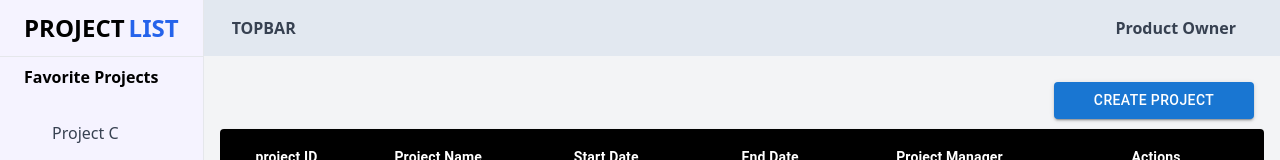
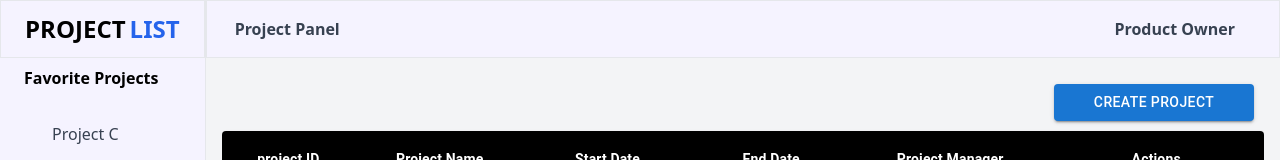
Before and after one commit to ashutoshgarg1988/project_panel, a React app: page /projects in a window 1280 px wide. Shown: the top 160 px of the page. Built offline with nearby package versions, Linux system fonts and the light colour scheme; some icons are missing.

Commit message:
Loader added & added a custom delay after edit/add project

```diff
--- a/src/App.jsx
+++ b/src/App.jsx
@@ -18,35 +18,40 @@ import 'react-toastify/dist/ReactToastify.css';
 import MenuIcon from '@mui/icons-material/Menu';
 import { useState } from 'react';
 import ProfileMenu from './components/ProfileMenu';
+import ComponentLoader from './components/ui/ComponentLoader';
+import { useProjects } from './store/ProjectContext';
 
 function App() {
   const [sidebarOpen, setSidebarOpen] = useState(true);
-
+  const {isLoadingState} = useProjects();
   return (
     <BrowserRouter>
       <div className="flex">
         {sidebarOpen && <Sidebar />}
-        <div className="flex flex-col flex-1">
+        <div className="flex h-dvh flex-col flex-1">
           {/* Topbar */}
-          <div className="bg-slate-200 px-1 py-4 font-bold">
+          <div className="bg-violet-50 px-1 py-4 font-bold border">
             <div className='flex justify-between'>
               <div>
                 <MenuIcon onClick={()=> setSidebarOpen(!sidebarOpen)} className="cursor-pointer text-gray-700"/>
-                <span className="px-2 text-gray-700">TOPBAR</span>
+                <span className="px-2 text-gray-700">Project Panel</span>
               </div>
               <ProfileMenu/>
             </div>
           </div>
           {/* Main content */}
           <div className="flex-1 p-4 bg-gray-100" style={{ maxHeight: 'calc(100dvh - 60px)' }}>
-            <Routes>
+            {isLoadingState ?
+              <ComponentLoader componentHeight={"calc(100dvh - 90px)"} loaderSize={100}/>
+              : <Routes>
                 <Route path={ROUTES.HOME} element={<Navigate to={ROUTES.PROJECTS} replace />} />
                 <Route path={ROUTES.PROJECTS} element={<ProjectListPage />} />
                 <Route path={ROUTES.PROJECT_DETAIL} element={<ProjectDetailsPage />} />
                 <Route path={ROUTES.CREATE_PROJECT} element={<CreateEditProjectPage type={'new'}/>} />
                 <Route path={ROUTES.Edit_PROJECT} element={<CreateEditProjectPage type={'edit'}/>} />
               </Routes>
-            <ToastContainer position="bottom-right" autoClose={2000} />
+            }
+            <ToastContainer position="bottom-right" autoClose={1000} />
           </div>
         </div>
       </div>
--- a/src/components/AddProjectForm.jsx
+++ b/src/components/AddProjectForm.jsx
@@ -76,7 +76,7 @@ const AddProjectForm = ({existingData}) => {
     } else {
       toast.success("Project details saved successfully!");
     }
-    existingData ? updateProject(projectInfo) : addProject(projectInfo);
+    existingData ? updateProject(projectInfo, 1500) : addProject(projectInfo, 1500);
     navigate(ROUTES.PROJECTS);
   };
 
--- a/src/components/Sidebar.jsx
+++ b/src/components/Sidebar.jsx
@@ -19,7 +19,7 @@ const Sidebar = () => {
   return (
     <div className="w-54 h-dvh bg-violet-50 border-r shadow-sm">
       {/* Logo */}
-      <div className="px-6 py-3 border-b flex items-center text-2xl font-bold cursor-pointer" onClick={() => navigate(ROUTES.PROJECTS)}>
+      <div className="px-6 py-3 border-b flex items-center text-2xl font-bold cursor-pointer border" onClick={() => navigate(ROUTES.PROJECTS)}>
         <span className="text-black">PROJECT</span>
         <span className="text-blue-600 ml-1">LIST</span>
       </div>
--- /dev/null
+++ b/src/components/ui/ComponentLoader.jsx
@@ -0,0 +1,19 @@
+/**
+ * ComponentLoader.jsx
+ *
+ * Author: Ashutosh Garg
+ * Created: 16/Apr/2025
+ * Last Updated: 16/Apr/2025
+ *
+ * Description: To show Loader while fetching data, dynamic component can be used any where.
+ * Takes 2 props height and size in pixel of loader.
+ * */
+import { CircularProgress } from "@mui/material";
+const ComponentLoader = ({componentHeight, loaderSize}) => {
+    return (
+      <div className={`flex justify-center items-center w-full`} style={{ height: componentHeight }}>
+        <CircularProgress size={loaderSize} />
+      </div>
+    )
+};
+export default ComponentLoader;
--- a/src/pages/ProjectListPage.jsx
+++ b/src/pages/ProjectListPage.jsx
@@ -117,7 +117,7 @@ export default function ProjectListPage() {
               {projects.slice(page * rowsPerPage, page * rowsPerPage + rowsPerPage)
                 .map((row) => {
                   return (
-                    <TableRow hover role="checkbox" tabIndex={-1} key={row.projectID}>
+                    <TableRow hover tabIndex={-1} key={row.projectID}>
                       {columns.map((column) => {
                         const value = row[column.id];
                         return (
--- a/src/store/ProjectContext.jsx
+++ b/src/store/ProjectContext.jsx
@@ -31,6 +31,7 @@ const rows = [
 // Provider component
 export const ProjectProvider = ({ children }) => {
   const [projects, setProjects] = useState(rows);
+  const [isLoadingState, setIsLoadingState] = useState(false);
   const [favoriteProjects, setFavoriteProjects] = useState([]);
 
   // Create and update favoriteProjects whenever projects change
@@ -55,13 +56,18 @@ export const ProjectProvider = ({ children }) => {
   };
 
   // Update an existing project by ID
-  const updateProject = (updatedData) => {
+  const updateProject = (updatedData, delayTimer) => {
+    setIsLoadingState(true);
+    if (!delayTimer) delayTimer = 0;
+    setTimeout(() => {
+      setIsLoadingState(false);
       const updatedProjects = projects.map((project) =>
         project.projectID === updatedData.projectID
           ? { ...project, ...updatedData }
           : project
       );
       setProjects(updatedProjects);
+    }, delayTimer);
   };
 
   // Delete a project by ID
@@ -78,7 +84,8 @@ export const ProjectProvider = ({ children }) => {
         toggleFavorite,
         addProject,
         updateProject,
-        deleteProject
+        deleteProject,
+        isLoadingState
       }}
     >
       {children}
```
Lines whose indentation alone changed are shown as unchanged.
